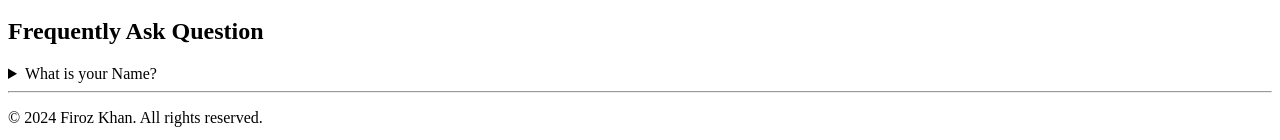
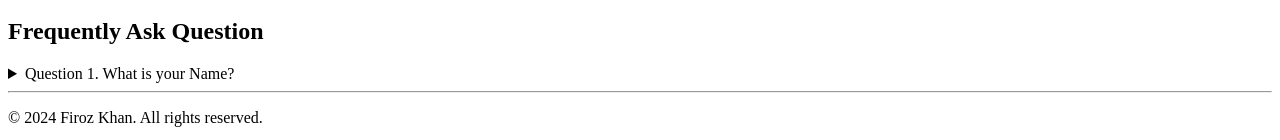
Before and after one commit to codezakifiroz/Frount-End, a plain HTML site: page project1.html in a window 1280 px wide. Shown: the part 1441-1581 px from the top of the page. Drawn offline with Linux system fonts and the light colour scheme.

Commit message:
my first project

```diff
--- a/project1.html
+++ b/project1.html
@@ -89,7 +89,7 @@
         <section>
             <h2>Frequently Ask Question</h2>
             <details>
-                <summary>What is your Name?</summary>
+                <summary>Question 1. What is your Name?</summary>
                 <p>Firoz Khan</p>
             </details>
 
```
